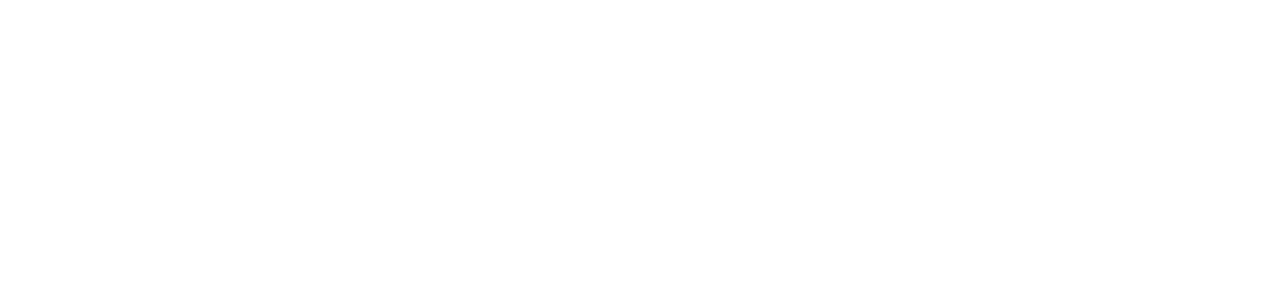
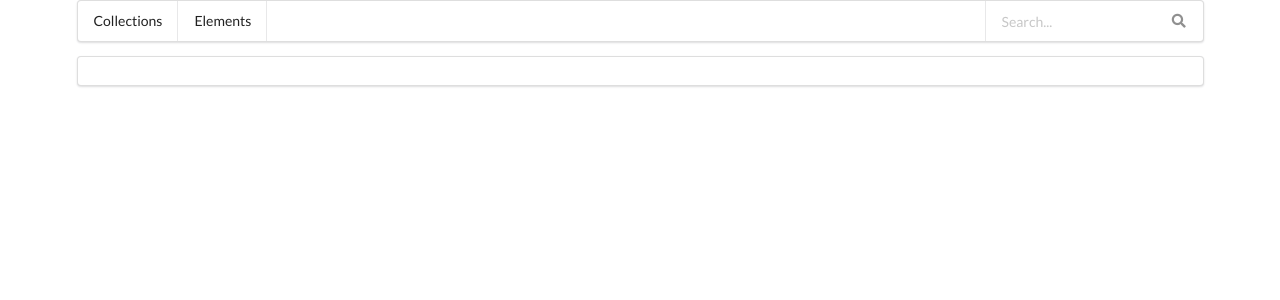
Before and after one commit to brjahanbani/compos, an Angular app: page / in a window 1280 px wide. Shown: the top 300 px of the page. Built offline with nearby package versions, Linux system fonts and the light colour scheme.

Commit message:
Semantic & menu

```diff
--- a/package.json
+++ b/package.json
@@ -19,6 +19,7 @@
     "@angular/platform-browser-dynamic": "~13.1.0",
     "@angular/router": "~13.1.0",
     "rxjs": "~7.4.0",
+    "semantic-ui-css": "^2.4.1",
     "tslib": "^2.3.0",
     "zone.js": "~0.11.4"
   },
--- a/src/app/app.component.html
+++ b/src/app/app.component.html
@@ -1,3 +1,17 @@
-<!-- <app-elements-home></app-elements-home>
-<app-collections-home></app-collections-home> -->
-<router-outlet></router-outlet>
+<div class="ui container">
+  <div class="ui pointing menu">
+    <a class="item" routerLinkActive="active" [routerLink]="['/collections']">Collections</a>
+    <a class="item" routerLinkActive="active" routerLink="/elements">Elements</a>
+    <div class="right menu">
+      <div class="item">
+        <div class="ui transparent icon input">
+          <input type="text" placeholder="Search...">
+          <i class="search link icon"></i>
+        </div>
+      </div>
+    </div>
+  </div>
+  <div class="ui segment">
+    <router-outlet></router-outlet>
+  </div>
+</div>
--- a/src/styles.css
+++ b/src/styles.css
@@ -1 +1,2 @@
 /* You can add global styles to this file, and also import other style files */
+@import 'semantic-ui-css/semantic.css';
```
Also changed, not shown: 1 other file (tests, documents, lock files or other folders).
